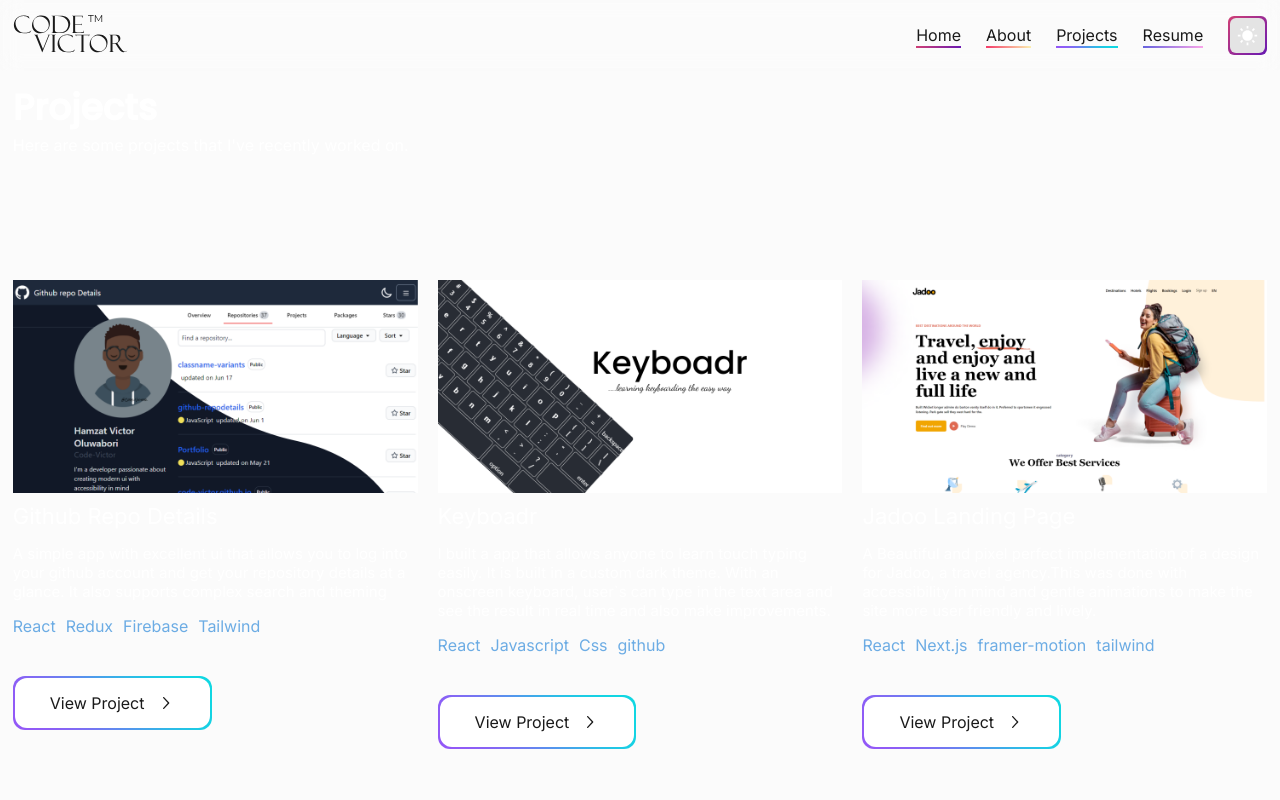
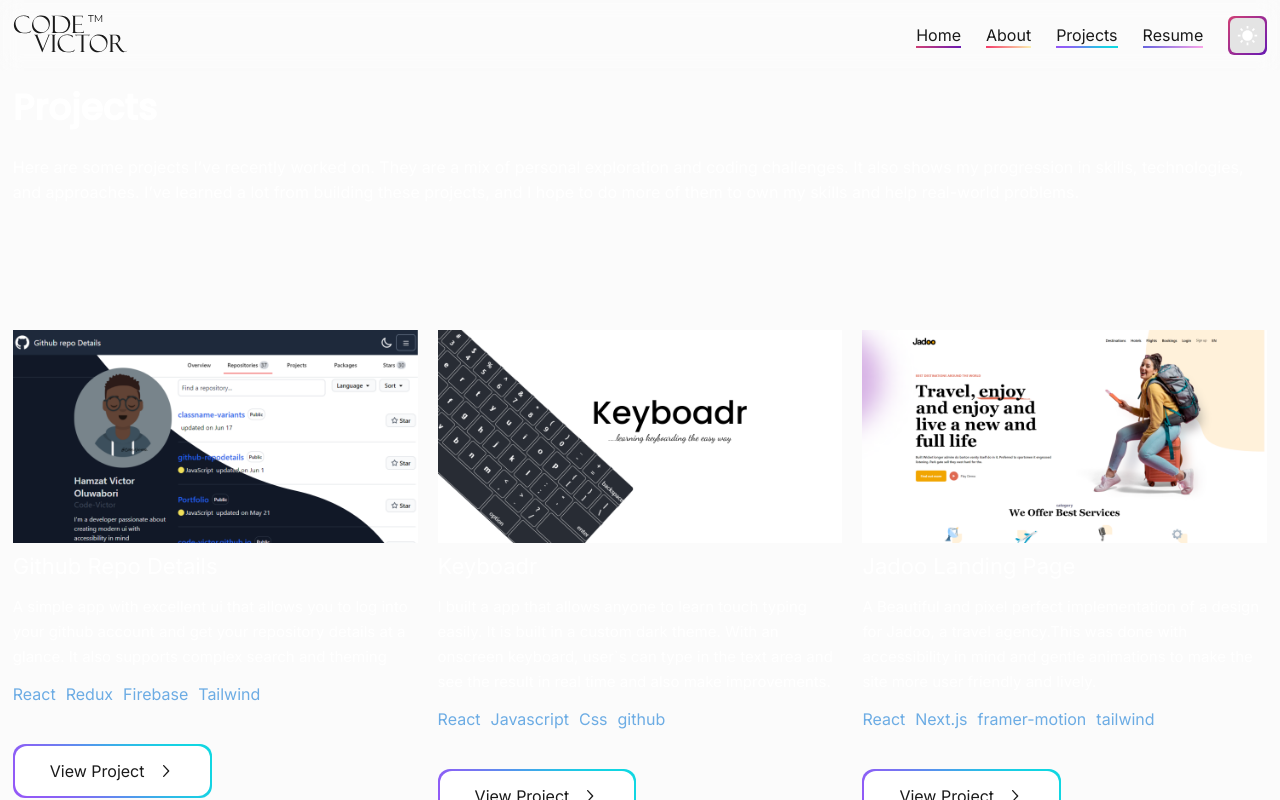
Before and after one commit to Code-Victor/Portfolio, a Next.js app: page /projects in a window 1280 px wide. Shown: the top 800 px of the page. Built offline with nearby package versions, Linux system fonts and the light colour scheme.

Commit message:
updated project text

```diff
--- a/src/pages/projects/index.tsx
+++ b/src/pages/projects/index.tsx
@@ -1,13 +1,35 @@
 import React from "react";
-import { Box, Container,Text } from "../../components/base";
+import { Box, Container, Text } from "../../components/base";
 import { Featured, Projects } from "../../components/inc";
 
 const projects = () => {
   return (
-    <Box css={{bg:'$backgroundSecondary',pb:'$4'}}>
-      <Container css={{pt:'$9'}}>
-        <Text as="h1" fontWeight={'bold'} fontFamily="poppins" fontSize={{'@initial':5,'@md':6,'@lg':8}}>Projects</Text>
-        <Text as="p">Here are some projects that I&apos;ve recently worked on.</Text>
+    <Box
+      css={{
+        bg: "$backgroundSecondary",
+        pb: "$4",
+        "& p": {
+          lineHeight: "25px",
+        },
+      }}
+    >
+      <Container css={{ pt: "$9" }}>
+        <Text
+          as="h1"
+          fontWeight={"bold"}
+          fontFamily="poppins"
+          css={{ mb: "$2", "@md": { mb: "$4" } }}
+          fontSize={{ "@initial": 6, "@md": 7, "@lg": 8 }}
+        >
+          Projects
+        </Text>
+        <Text as="p">
+          Here are some projects I&rsquo;ve recently worked on. They are a mix
+          of personal exploration and coding challenges. It also shows my
+          progression in skills, technologies, and approaches. I&rsquo;ve
+          learned a lot from building these projects, and I hope to do more of
+          them to own my skills and help real-world problems.{" "}
+        </Text>
       </Container>
       <Featured main />
       <Projects />
```
